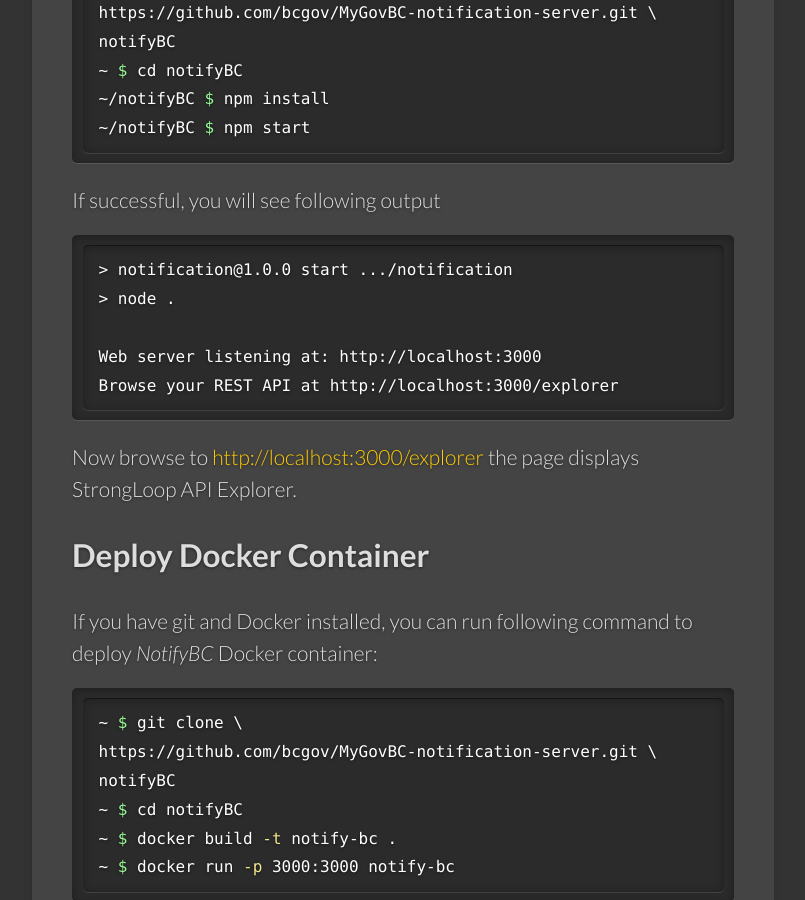
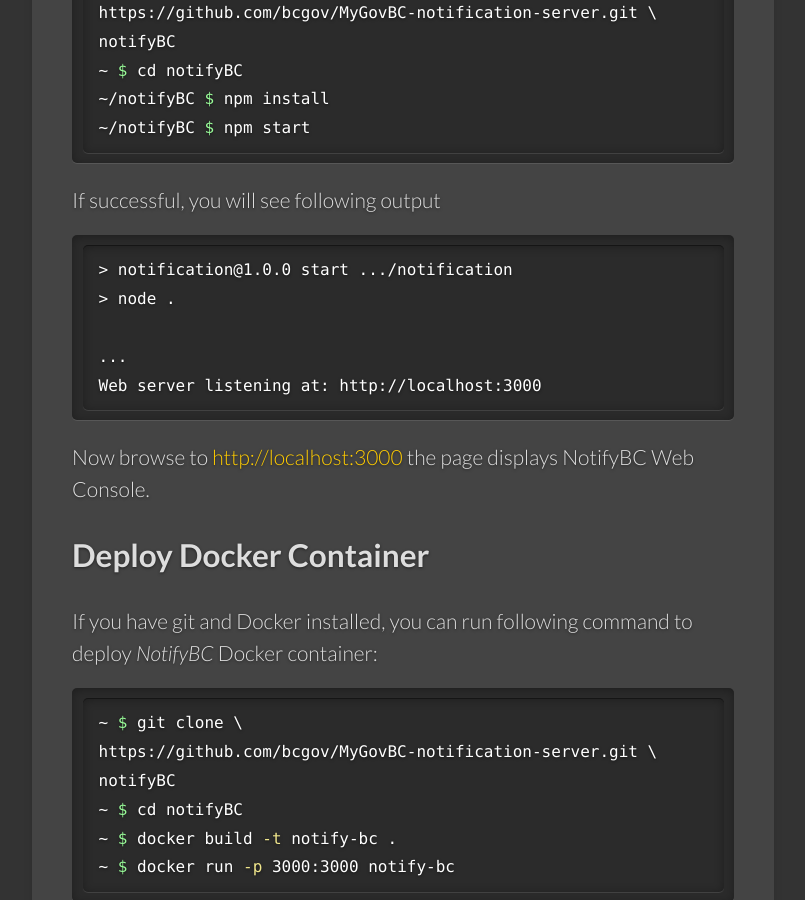
Before and after one commit to bcgov/MyGovBC-notification-server, a Jekyll site: the page built from docs/_docs/installation.md, in a window 1280 px wide and 900 px high, scrolled down 2427 px. Shown: the whole window, without its empty margins (139-944 px from the left). Built offline with Jekyll 4.4.1, drawn with Linux system fonts in a browser that asks for light colours.

Commit message:
updated docs to use web console, fixes #9

````diff
--- a/client/src/components/home.vue
+++ b/client/src/components/home.vue
@@ -1,7 +1,7 @@
 <template>
   <div>
     <h6>Welcome</h6>
-    <p>If you are a NotifyBC administrator, you can manage following items
+    <p>If you are a NotifyBC administrator, you can manage following items in curated web console UI
       <ul>
         <li><router-link to="/subscriptions">Subscriptions</router-link></li>
         <li><router-link to="/notifications">Notifications</router-link></li>
--- a/docs/_docs/installation.md
+++ b/docs/_docs/installation.md
@@ -60,11 +60,11 @@
 > notification@1.0.0 start .../notification
 > node .
 
+...
 Web server listening at: http://localhost:3000
-Browse your REST API at http://localhost:3000/explorer
 ```
 
-Now browse to <a href="http://localhost:3000/explorer" target="_blank">http://localhost:3000/explorer</a> the page displays StrongLoop API Explorer.
+Now browse to <a href="http://localhost:3000" target="_blank">http://localhost:3000</a> the page displays NotifyBC Web Console.
 
 ## Deploy Docker Container
 If you have git and Docker installed, you can run following command to deploy *NotifyBC* Docker container:
--- a/docs/index.html
+++ b/docs/index.html
@@ -80,7 +80,7 @@
           <span class="command">npm start</span>
         </p>
         <p class="line">
-          <span class="output"># => Now browse to <a href="http://localhost:3000/explorer" target="_blank">http://localhost:3000/explorer</a></span>
+          <span class="output"># => Now browse to <a href="http://localhost:3000" target="_blank">http://localhost:3000</a></span>
         </p>
       </div>
     </div>
````
Also changed, not shown: docs/_docs/api-overview.md (+1 -2 lines), docs/_docs/quickstart.md (+1 -1 lines), docs/_docs/usage.md (+1 -1 lines), server/server.js (+4 -4 lines).
